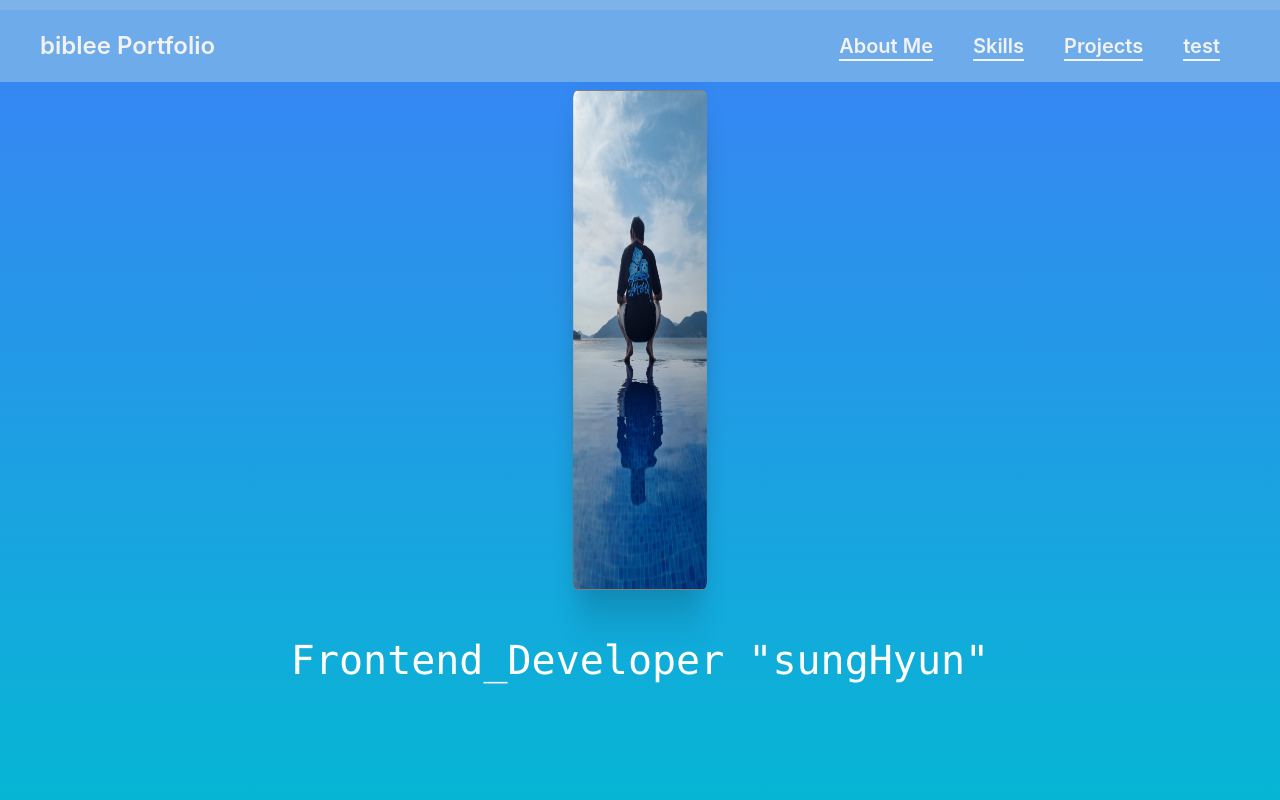
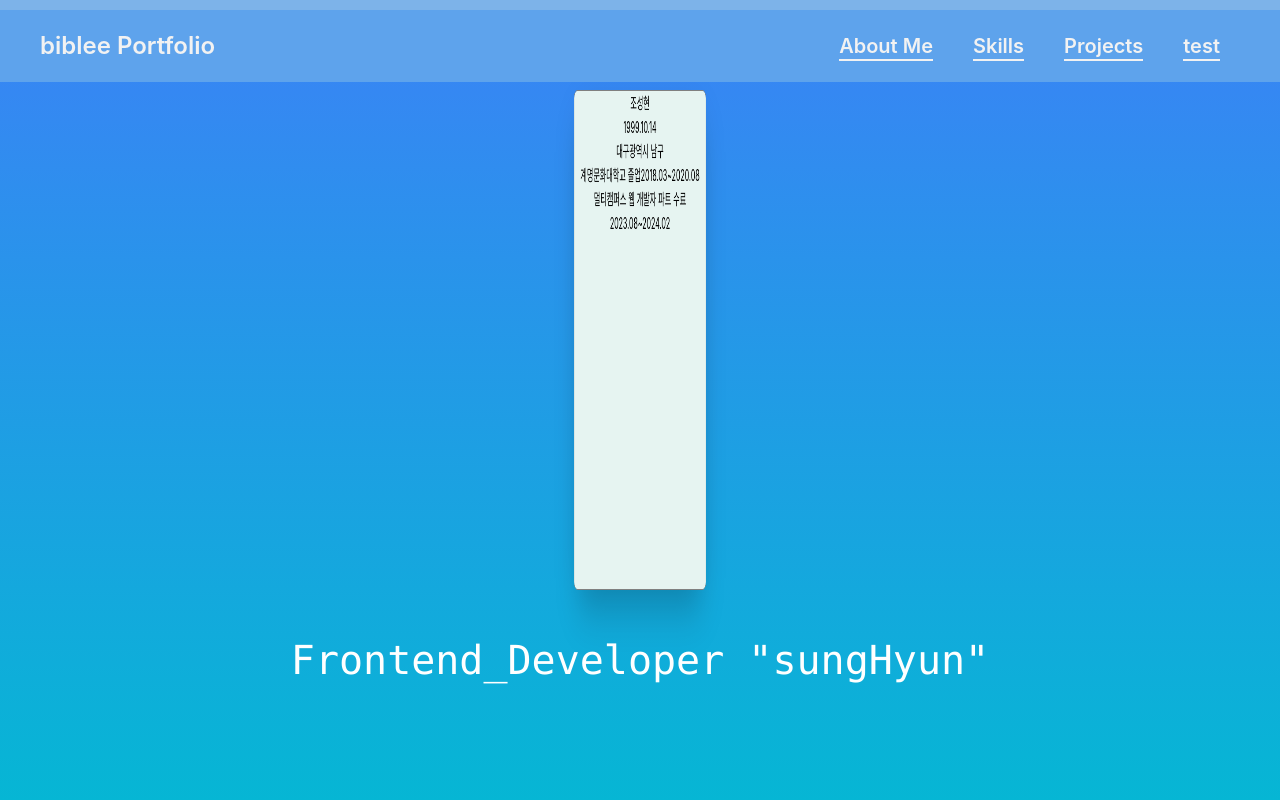
Before and after one commit to sunghyun-biblee/MyPortfolio, a React (Create React App) app: page / in a window 1280 px wide. Shown: the top 800 px of the page. Built offline with nearby package versions, Linux system fonts and the light colour scheme.

Commit message:
수정: 배경색 변경 및 transform 수정

```diff
--- a/src/App.tsx
+++ b/src/App.tsx
@@ -44,12 +44,14 @@ function App() {
   return (
     <QueryClientProvider client={qeuryClient}>
       <div className="App mx-auto my-0  mysm:max-w-[100vw] relative">
-        <div className="fixed top-0 left-0 right-0 bg-[#7db3e9] z-20">
-          <div
-            className={`h-[10px] bg-[#1f7ee3] w-[100%] transition-all rounded-r-lg`}
-            style={{ transform: `translateX(${scrollProgress - 100}%)` }}
-            id="progress-bar"
-          ></div>
+        <div className="fixed top-0 left-0 right-0 z-20">
+          <div className=" bg-[#7db3e9] ">
+            <div
+              className={`h-[10px] bg-[#1f7ee3] w-[100%] transition-all rounded-r-lg`}
+              style={{ transform: `translateX(${scrollProgress - 100}%)` }}
+              id="progress-bar"
+            ></div>
+          </div>
           <Header scrollRef={scrollRef} nav={nav}></Header>
         </div>
 
--- a/src/Test.tsx
+++ b/src/Test.tsx
@@ -7,8 +7,11 @@ interface Itest {
 }
 export const Test = ({ value }: Itest) => {
   return (
-    <>
+    <div
+      className="  min-h-[30vh] w-[100%] flex justify-center bg-gradient-to-b to-[#EDFEEE] from-[#D8F9DA]
+"
+    >
       <div ref={value.element}>123</div>
-    </>
+    </div>
   );
 };
--- a/src/components/header/Header.tsx
+++ b/src/components/header/Header.tsx
@@ -49,7 +49,7 @@ export const Header = ({ scrollRef, nav }: IHeader) => {
         md:px-5
         mysm:px-3 h-[72px] mx-auto my-0 w-[100%]
 
-      ${isShow ? "bg-[#AED1F5]" : "bg-[#5ea3ec]/50"}
+      ${isShow ? "bg-[#AED1F5]" : "bg-[#5ea3ec]"}
       `}
     >
       <div className="lg:max-w-[1200px] w-[100%]  flex justify-between items-center">
--- a/tailwind.config.js
+++ b/tailwind.config.js
@@ -27,13 +27,13 @@ module.exports = {
         },
       },
       animation: {
-        "introSlideIn-title": "introSlideIn 0.8s ease forwards .5s",
+        "introSlideIn-title": "introSlideIn .5s ease forwards .5s",
         "introSlideUp-button": "introSlideUp 0.8s ease-in-out forwards 1.5s",
         "introSlideUp-description":
           "introSlideUp 0.8s ease-in-out forwards 0.8s",
         "introSlideIn-profileImg": "introSlideIn 1.5s ease-in-out forwards 1s",
         "introPopUp-profileImg": "introPopUp 0.8s ease-in-out forwards 1s",
-        "introExpand-container": "introExpand 0.8s ease forwards",
+        "introExpand-container": "introExpand 0.5s ease forwards",
       },
     },
   },
```
